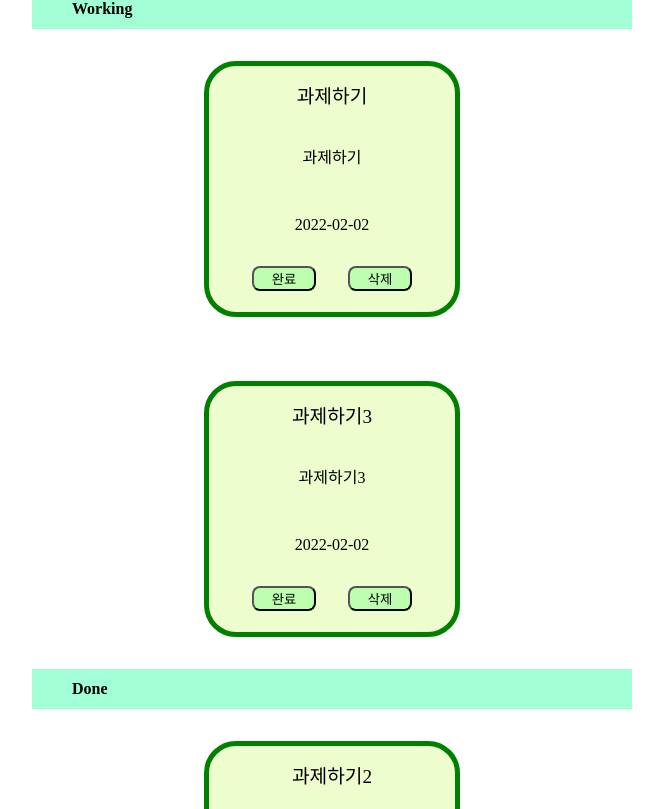
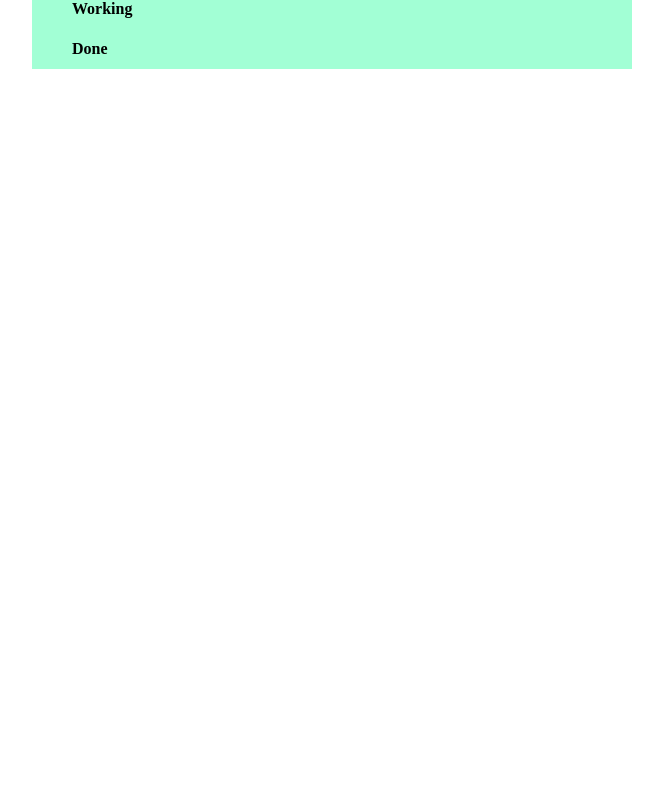
Before and after one commit to we-are-good/typescript-todolist, a React (Vite) app: page / in a window 1280 px wide. Shown: the part 371-1180 px from the top of the page, without its empty margins (308-971 px from the left). After the commit the page ends 800 px from the top, so only its background shows below. Built offline with nearby package versions, Linux system fonts and the light colour scheme.

Commit message:
README 작성

```diff
--- a/package.json
+++ b/package.json
@@ -10,6 +10,7 @@
     "preview": "vite preview"
   },
   "dependencies": {
+    "@structure-codes/cli": "^0.0.6",
     "react": "^18.2.0",
     "react-dom": "^18.2.0",
     "react-toastify": "^10.0.4",
--- a/src/App.tsx
+++ b/src/App.tsx
@@ -2,7 +2,6 @@ import { useState } from "react";
 import Header from "./components/Header";
 import TodoForm from "./components/TodoForm";
 import TodoList from "./components/TodoList";
-import dummydata from "./dummydata.json";
 
 export interface Todos {
   id: number;
@@ -13,7 +12,7 @@ export interface Todos {
 }
 
 function App() {
-  const [todoList, setTodoList] = useState<Todos[]>(dummydata);
+  const [todoList, setTodoList] = useState<Todos[]>([]);
   const [todoTitle, setTodoTitle] = useState<string>("");
   const [todoContent, setTodoContent] = useState<string>("");
   const [todoDate, setTodoDate] = useState<string>("");
@@ -31,6 +30,8 @@ function App() {
         todoDate={todoDate}
         setTodoDate={setTodoDate}
         setIsDone={setIsDone}
+        //콘솔에는 나타나지 않는 오류. isDone은 Todos에 포함되어 있어 속성은 포함되어 있음에도 속성 오류 발생.
+        //작동 이상 없음.
       />
       <TodoList todoList={todoList} setTodoList={setTodoList} />
     </>
--- a/src/components/Header.tsx
+++ b/src/components/Header.tsx
@@ -1,4 +1,3 @@
-import React from "react";
 import { HeaderWrapper } from "../styles/HeaderStyle";
 
 function Header() {
--- a/src/components/TodoForm.tsx
+++ b/src/components/TodoForm.tsx
@@ -27,6 +27,7 @@ function TodoForm({
   setTodoDate: React.Dispatch<React.SetStateAction<string>>;
 }) {
   const addTodo = async () => {
+    if (!todoTitle || !todoContent) return alert("빈칸을 입력하세요.");
     const randomId = () => {
       return Math.floor(Math.random() * 1000000000);
     };
--- a/src/dummydata.json
+++ /dev/null
@@ -1,23 +0,0 @@
-[
-  {
-    "id": 1,
-    "todoTitle": "과제하기",
-    "todoContent": "과제하기",
-    "todoDate": "2022-02-02",
-    "isDone": false
-  },
-  {
-    "id": 2,
-    "todoTitle": "과제하기2",
-    "todoContent": "과제하기2",
-    "todoDate": "2022-02-02",
-    "isDone": true
-  },
-  {
-    "id": 3,
-    "todoTitle": "과제하기3",
-    "todoContent": "과제하기3",
-    "todoDate": "2022-02-02",
-    "isDone": false
-  }
-]
```
Also changed, not shown: src/context/TodoContext.tsx (deleted, +0 -34 lines), 2 other files (tests, documents, lock files or other folders).
